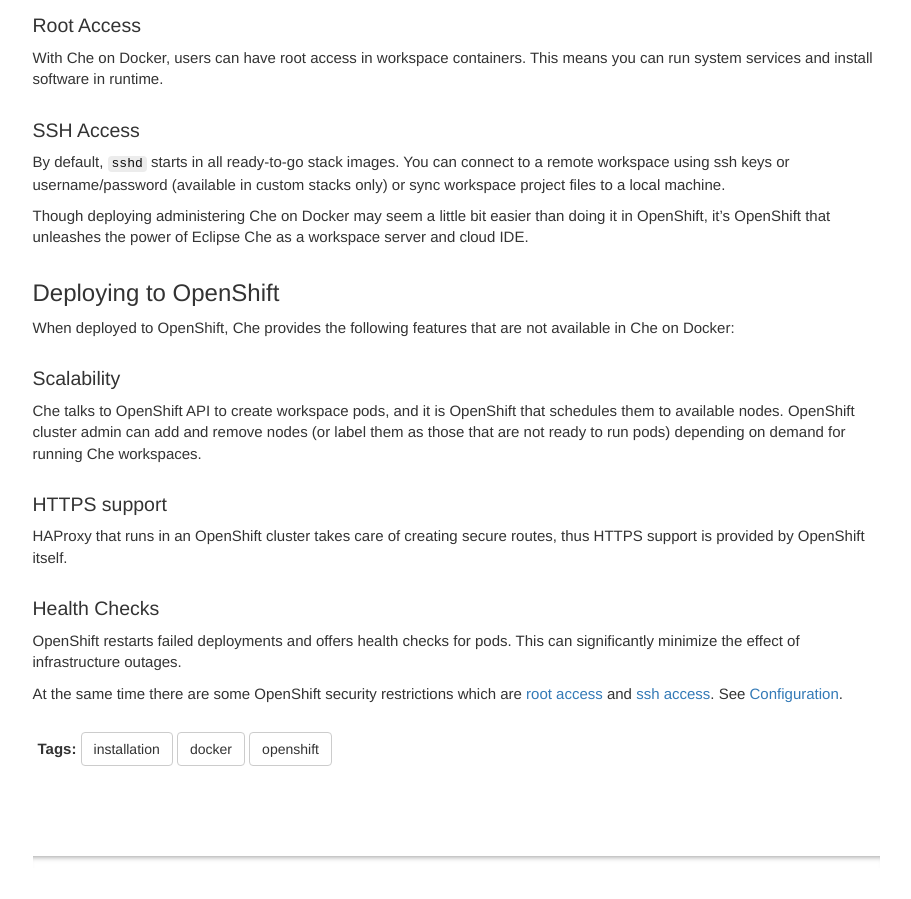
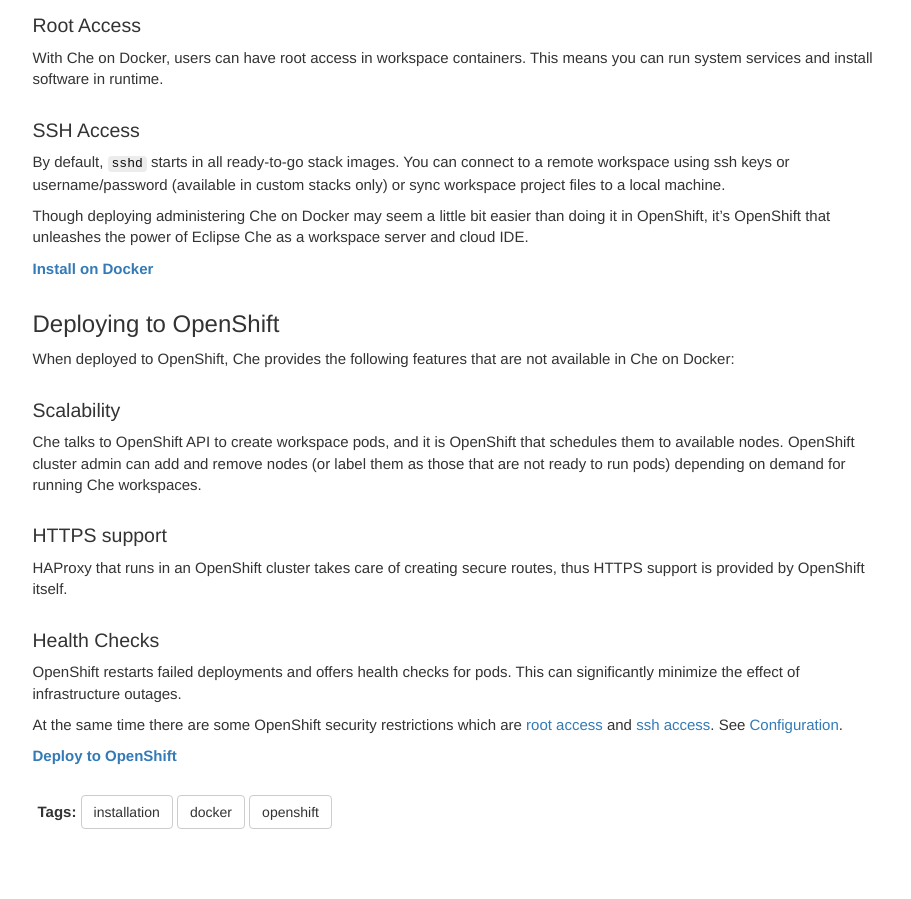
Before and after one commit to rkratky/che-docs-1, a Jekyll site: the page built from pages/setup/docker_openshift.md, in a window 1280 px wide and 900 px high, scrolled down 404 px. Shown: the whole window, without its empty margins (330-1241 px from the left). Built offline with Jekyll 4.4.1, drawn with Linux system fonts in a browser that asks for light colours; nearby versions of some CDN libraries; comment, search, counter and statistics services are not loaded.

Commit message:
Authoring che6 docs

```diff
--- a/pages/setup/docker_openshift.md
+++ b/pages/setup/docker_openshift.md
@@ -21,6 +21,8 @@
 
 Though deploying administering Che on Docker may seem a little bit easier than doing it in OpenShift, it's OpenShift that unleashes the power of Eclipse Che as a workspace server and cloud IDE.
 
+**[Install on Docker][docker]**
+
 ## Deploying to OpenShift
 
 When deployed to OpenShift, Che provides the following features that are not available in Che on Docker:
@@ -39,4 +41,6 @@
 
 At the same time there are some OpenShift security restrictions which are [root access](#root-access) and [ssh access](#ssh-access). See [Configuration][openshift-config].
 
+**[Deploy to OpenShift][openshift]**
+
 {% include links.html %}
```
